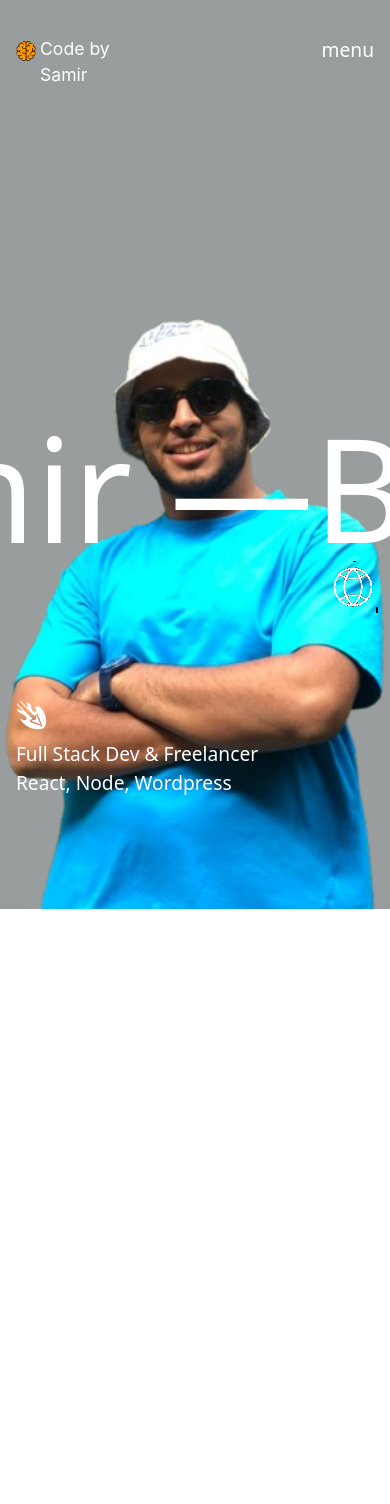
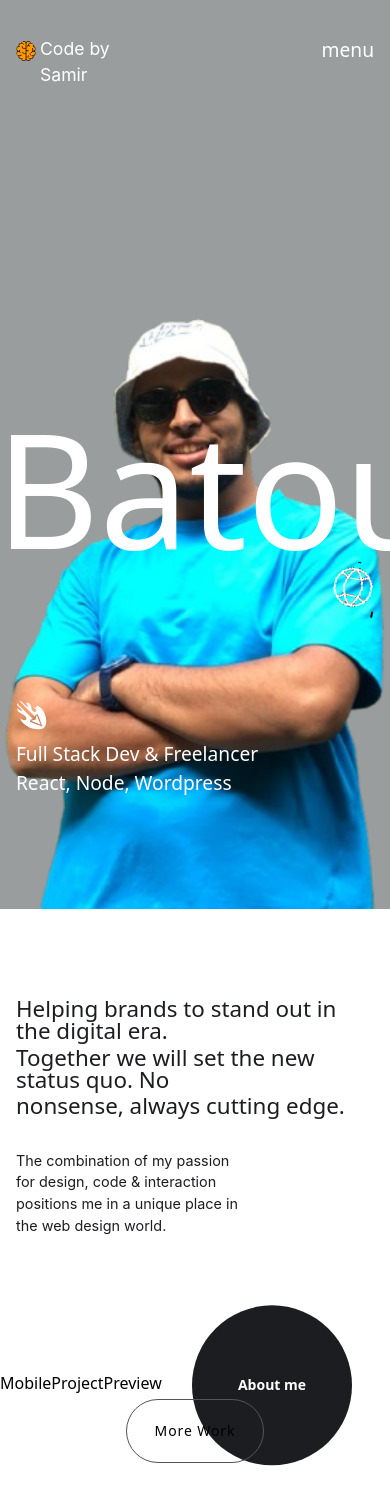
Before and after one commit to batoum0-code/my-current-portfolio, a React (Vite) app: page / in a window 390 px wide. Shown: the top 1504 px of the page. Before the commit the page ends 909 px from the top, so only its background shows below. Built offline with nearby package versions, Linux system fonts and the light colour scheme.

Commit message:
profofwork/responsive1

```diff
--- a/src/components/sections/Hero.jsx
+++ b/src/components/sections/Hero.jsx
@@ -67,14 +67,13 @@ const Hero = () => {
                     </div>
                 </div>
 
-
-                <div className=" rounded-full md:hidden absolute top-[31rem] right-3">
-                    <img src="/public/videos/planete.gif" alt="" />
+                <div className="absolute md:bottom-20 left-0 right-0 bg-transparent">
+                    <NewsTicker />
                 </div>
 
 
-                <div className="absolute md:bottom-20 left-0 right-0 bg-transparent">
-                    <NewsTicker />
+                <div className="sm:hidden absolute top-[31rem]  right-3 rotate-12">
+                    <img src="/public/videos/planete.gif" alt="" />
                 </div>
 
             </div>
--- /dev/null
+++ b/src/components/sections/MobileProjectPreview.jsx
@@ -0,0 +1,7 @@
+import React from "react";
+
+const MobileProjectPreview = () => {
+  return <div>MobileProjectPreview</div>;
+};
+
+export default MobileProjectPreview;
--- a/src/components/sections/ProfOfWork.jsx
+++ b/src/components/sections/ProfOfWork.jsx
@@ -1,7 +1,15 @@
 import AnimatedSplitText from '../utils/AnimatedSplitText';
 import MagicButton from '../utils/MagicButton';
-import ProjectHoverPreview from '../utils/ProjectHoverPreview';
+import ProjectHoverPreview from './ProjectHoverPreview';
 import ContactMagicButton from '../utils/ContactMagicButton';
+import MobileProjectPreview from './MobileProjectPreview'
+
+
+
+
+
+
+
 
 import { motion, useScroll, useTransform } from 'framer-motion';
 import { useRef } from 'react';
@@ -26,29 +34,27 @@ const ProfOfWork = () => {
     const buttonY = useTransform(scrollYProgress, [0, 1], [120, -30]);
 
     return (
-        <div className="pb-[7rem]">
+        <div className="pb-[7rem] ">
             {/* the section is the scroll target */}
             <motion.div
                 ref={sectionRef}
                 style={{ y: containerY }}
-                className="flex pt-[6rem] justify-center gap-[6rem] h-full px-[3rem]"
+                className="flex lg:pt-[6rem] flex-col lg:flex-row
+                justify-center lg:gap-[6rem] gap-[2rem] h-full lg:px-[3rem] px-[1rem] "
             >
                 <AnimatedSplitText text={myText} />
 
-                <div className="flex flex-col gap-[3rem]">
-                    <p className="text-text text-[.9rem] font-samirFont">
+                <div className="flex flex-col lg:gap-[3rem] pb-[4rem] lg:pb-0">
+                    <p className="text-dark lg:text-[.9rem] text-[.9rem] font-samirFont ">
                         The combination of my passion <br /> for design, code & interaction <br /> positions me in a unique place in
                         <br /> the web design world.
                     </p>
 
                     <motion.div style={{ y: buttonY }}>
-                        {/* Use a semantic button for accessibility. If you prefer client-side navigation semantic Link is best:
-                <Link to="/about" aria-label="About me"><MagicButton .../></Link>
-            */}
                         <button
                             onClick={() => navigate('/about')}
                             aria-label="About me"
-                            className="p-0 m-0"
+                            className="pl-[11rem] sm:pl-0"
                         >
                             <MagicButton text={'About me'} size={'10rem'} bg={'dark'} hoverBg={'blue'} rounded={'full'} />
                         </button>
@@ -56,9 +62,13 @@ const ProfOfWork = () => {
                 </div>
             </motion.div>
 
-            <div className="overflow-hidden py-[3rem]">
-                <div className="text-start ml-[10rem] text-gray pb-9 text-sm">Recent work</div>
+            <div className="overflow-hidden py-[3rem] hidden xl:block">
+                <div className="text-start ml-[10rem] text-gray lg:pb-9 text-sm">Recent work</div>
                 <ProjectHoverPreview />
+            </div>
+
+            <div>
+                <MobileProjectPreview />
             </div>
 
             <div className="flex items-center justify-center h-[3rem] pt-[1.5rem]">
--- a/src/components/utils/AnimatedSplitText.jsx
+++ b/src/components/utils/AnimatedSplitText.jsx
@@ -13,7 +13,7 @@ const AnimatedSplitText = ({ text }) => {
                     exit={{ opacity: 0, y: 20 }}
                     transition={{ duration: 0.5, delay: 0 }}
                     viewport={{ once: true, amount: 1 }}
-                    className="text-dark text-3xl font-medium"
+                    className="text-dark lg:text-3xl text-[1.4rem] font-medium leading-[1.4rem]"
                 >
                     {line}
                 </motion.p>
--- a/src/components/utils/NewsTicker .jsx
+++ b/src/components/utils/NewsTicker .jsx
@@ -61,8 +61,8 @@ const NewsTicker = () => {
                 className="flex whitespace-nowrap absolute"
                 style={{ x }}
             >
-                <span className="text-[9rem] text-white">{repeatedText}</span>
-                <span className="text-[9rem] text-white">{repeatedText}</span>
+                <span className="text-[10rem] text-white">{repeatedText}</span>
+                <span className="text-[10rem] text-white">{repeatedText}</span>
             </motion.div>
         </div>
     );
--- a/src/pages/Home.jsx
+++ b/src/pages/Home.jsx
@@ -1,14 +1,15 @@
 import Hero from "../components/sections/Hero";
 import ProfOfWork from "../components/sections/ProfOfWork";
 import VideoShowcase from "../components/sections/VideoShowCase";
-import SvgBorderBottom from "../components/utils/SvgBorderBottom";
 import Footer from '../components/sections/Footer';
 
 const Home = () => {
     return <div>
         <Hero />
-        {/* <ProfOfWork/>
-        <VideoShowcase/> */}
+        <ProfOfWork/>
+        <div className="hidden sm:block">
+            <VideoShowcase/>
+        </div>
         {/* <Footer/> */}
     </div>;
 };
```
Also changed, not shown: src/components/sections/ProjectHoverPreview.jsx (renamed from src/components/utils/ProjectHoverPreview.jsx).
